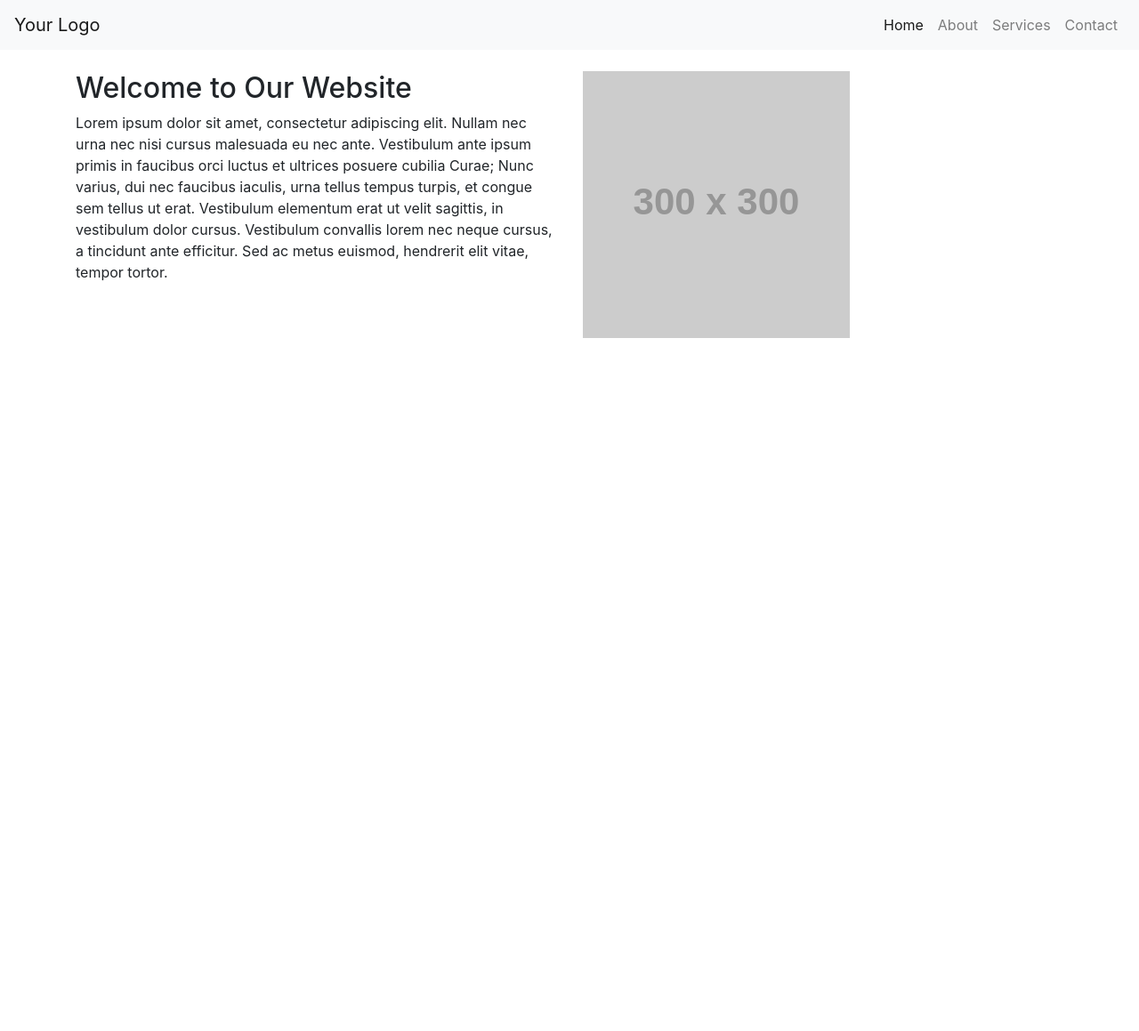
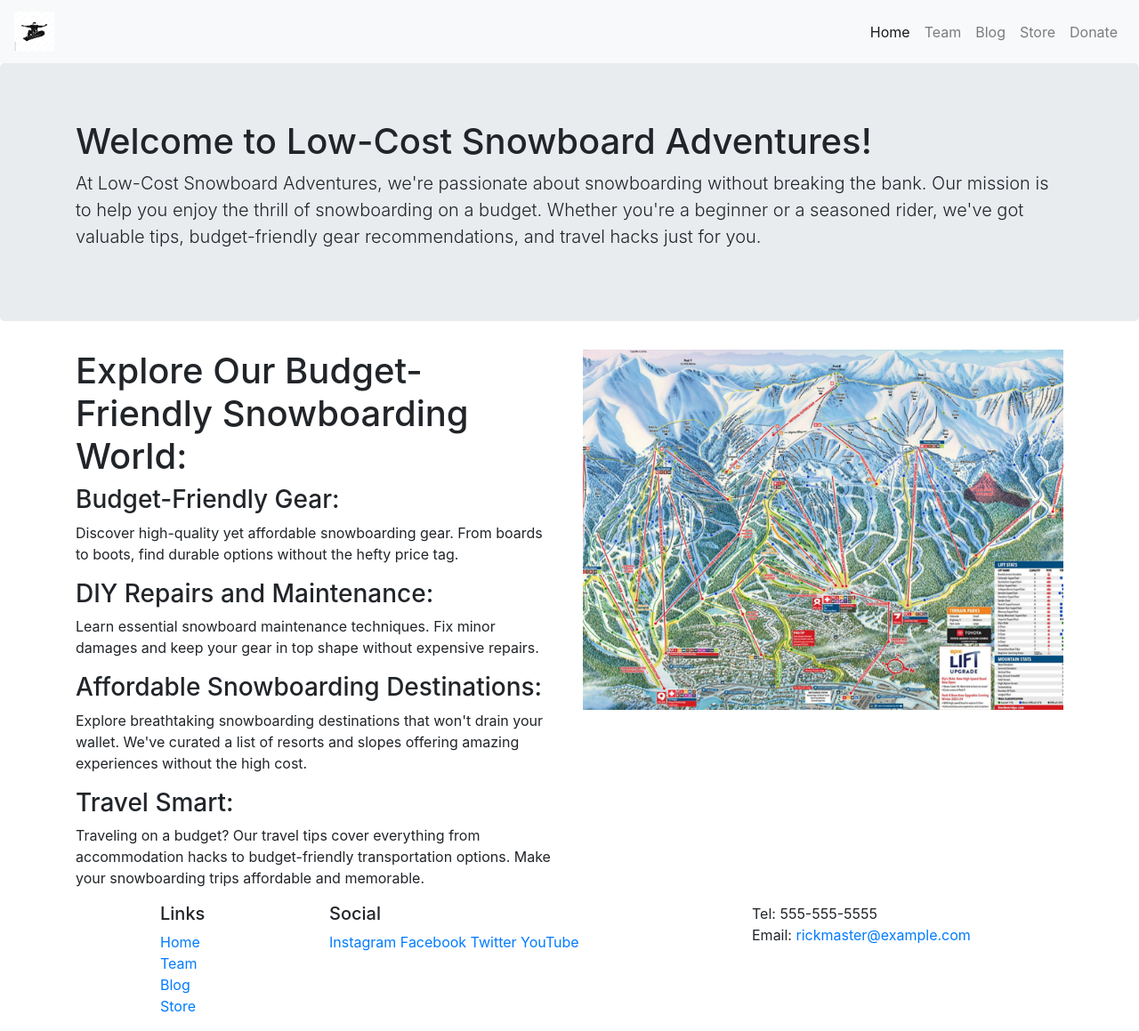
Before and after one commit to Francisconcc/bootstrap-projects-2, a website: page snowboard-forpelabolas/index.html in a window 1280 px wide. Shown: the whole page at 89% size. Before the commit the page ends 800 px from the top, so only its background shows below. Drawn offline with nearby package versions, Linux system fonts and the light colour scheme; placeholder pictures from the web are drawn by us.

Commit message:
bootstrap grid

```diff
--- a/snowboard-forpelabolas/index.html
+++ b/snowboard-forpelabolas/index.html
@@ -15,7 +15,9 @@
 <body>
     <!-- Navigation Bar -->
     <nav class="navbar navbar-expand-lg navbar-light bg-light">
-        <a class="navbar-brand" href="#">Your Logo</a>
+        <a class="navbar-brand" href="#">
+            <img src="/board-logo.jpg" width="45" height="45" alt="" loading="lazy" class="img-fluid">
+        </a>
         <button class="navbar-toggler" type="button" data-toggle="collapse" data-target="#navbarNav"
             aria-controls="navbarNav" aria-expanded="false" aria-label="Toggle navigation">
             <span class="navbar-toggler-icon"></span>
@@ -26,37 +28,101 @@
                     <a class="nav-link" href="#">Home</a>
                 </li>
                 <li class="nav-item">
-                    <a class="nav-link" href="#">About</a>
+                    <a class="nav-link" href="#">Team</a>
                 </li>
                 <li class="nav-item">
-                    <a class="nav-link" href="#">Services</a>
+                    <a class="nav-link" href="#">Blog</a>
                 </li>
                 <li class="nav-item">
-                    <a class="nav-link" href="#">Contact</a>
+                    <a class="nav-link" href="#">Store</a>
+                </li>
+                <li class="nav-item">
+                    <a class="nav-link" href="#">Donate</a>
                 </li>
             </ul>
         </div>
     </nav>
 
+
+    <!-- Header -->
+    <header class="jumbotron">
+        <div class="container">
+            <div class="row">
+                <div class="col">
+                    <h1>Welcome to Low-Cost Snowboard Adventures!</h1>
+                    <p class="lead">At Low-Cost Snowboard Adventures, we're passionate about snowboarding without
+                        breaking the bank. Our mission is to help you enjoy the thrill of snowboarding
+                        on a budget. Whether you're a beginner or a seasoned rider, we've got valuable tips,
+                         budget-friendly gear recommendations, and travel hacks just for you.</p>
+                </div>
+            </div>
+    </div>
+    </header>
+
     <!-- Main Content Area -->
+
     <div class="container mt-4">
         <div class="row">
             <div class="col-md-6">
-                <h2>Welcome to Our Website</h2>
-                <p>Lorem ipsum dolor sit amet, consectetur adipiscing elit. Nullam nec urna nec nisi cursus malesuada
-                    eu nec ante. Vestibulum ante ipsum primis in faucibus orci luctus et ultrices posuere cubilia
-                    Curae; Nunc varius, dui nec faucibus iaculis, urna tellus tempus turpis, et congue sem tellus ut
-                    erat. Vestibulum elementum erat ut velit sagittis, in vestibulum dolor cursus. Vestibulum
-                    convallis
-                    lorem nec neque cursus, a tincidunt ante efficitur. Sed ac metus euismod, hendrerit elit vitae,
-                    tempor
-                    tortor.</p>
+                <h1>Explore Our Budget-Friendly Snowboarding World:</h1>
+                        <h3>Budget-Friendly Gear:</h3>
+                            <p>
+                                Discover high-quality yet affordable snowboarding gear.
+                                From boards to boots, find durable options without the hefty price tag.
+                            </p>
+
+                        <h3>DIY Repairs and Maintenance:</h3>
+                            <p>
+                                Learn essential snowboard maintenance techniques.
+                                Fix minor damages and keep your gear in top shape without expensive repairs.
+                            </p>
+
+                        <h3>Affordable Snowboarding Destinations:</h3>
+                            <p>
+                                Explore breathtaking snowboarding destinations that won't drain your wallet. We've curated
+                                a list of resorts and slopes offering amazing experiences without the high cost.
+                            </p>
+                        <h3>Travel Smart:</h3>
+                            <p>
+                                Traveling on a budget? Our travel tips cover everything from accommodation
+                                hacks to budget-friendly
+                                transportation options. Make your snowboarding trips affordable and memorable.
+                            </p>
             </div>
-            <div class="col-md-6">
-                <img src="https://via.placeholder.com/300" alt="Placeholder Image" class="img-fluid">
+            <div class="col">
+                <img src="/snow2.png" alt="breck map" class="img-fluid">
+            </div>
+
+        </div>
+    </div>
+
+    <!-- Footer -->
+    <footer>
+        <div class="container">
+            <div class="row">
+                <div class="col-4 col-sm-2 offset-1">
+                    <h5>Links</h5>
+                    <ul class="list-unstyled">
+                        <li><a href="#">Home</a></li>
+                        <li><a href="#">Team</a></li>
+                        <li><a href="#">Blog</a></li>
+                        <li><a href="#">Store</a></li>
+                    </ul>
+                </div>
+                <div class="col-4 col-sm-5">
+                    <h5>Social</h5>
+                    <a href="http://instagram.com/">Instagram</a>
+                    <a href="http://facebook.com/">Facebook</a>
+                    <a href="http://twitter.com/">Twitter</a>
+                    <a href="http://youtube.com/">YouTube</a>
+                </div>
+                <div class="col-sm-4">
+                    Tel: 555-555-5555<br/>
+                    Email: <a href="mailto:rickmaster@example.com">rickmaster@example.com</a>
+                </div>
             </div>
         </div>
-    </div>
+    </footer>
 
     <!-- Bootstrap JavaScript and dependencies (Optional) -->
     <script src="https://code.jquery.com/jquery-3.5.1.slim.min.js"></script>
--- a/snowboard-forpelabolas/package.json
+++ b/snowboard-forpelabolas/package.json
@@ -9,7 +9,7 @@
   },
   "name": "snowboard-forpelabolas",
   "version": "1.0.0",
-  "main": "index.js",
+  "main": "index.html",
   "scripts": {
     "lite": "lite-server",
     "start": "npm run lite",
```
Also changed, not shown: snowboard-forpelabolas/board-logo.jpg (added), snowboard-forpelabolas/snow.jpg (added), snowboard-forpelabolas/snow2.png (added).
